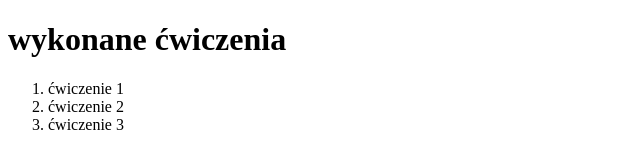
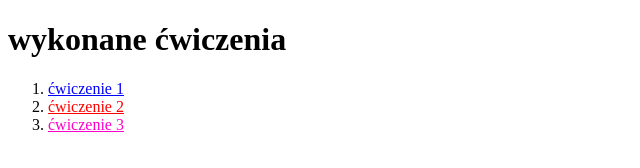
Before and after one commit to mbednarczyk5/Wprowadzenie-do-aplikacji-internetowych, a plain HTML site: page lab1/index.html in a window 1280 px wide. Shown: the whole page, without its empty margins (0-640 px from the left). Drawn offline with Linux system fonts and the light colour scheme.

Commit message:
modify index.html

```diff
--- a/lab1/index.html
+++ b/lab1/index.html
@@ -16,9 +16,9 @@
  <body>
     <h1>wykonane ćwiczenia</h1>
     <ol>
-    <li>ćwiczenie 1</li>
-    <li>ćwiczenie 2</li>
-    <li>ćwiczenie 3</li>
+    <li><a href="cw1.html" id="a">ćwiczenie 1</a></li>
+    <li><a href="cw2.html" id="b">ćwiczenie 2</a></li>
+    <li><a href="cw3.html" id="c">ćwiczenie 3</a></li>
     </ol>
 </body>
 </html>
--- a/lab1/style.css
+++ b/lab1/style.css
@@ -1,3 +1,12 @@
 #autor{
     color:aqua
 }
+#a{
+    color:blue
+}
+#b{
+    color:rgb(255, 0, 0)
+}
+#c{
+    color:rgb(255, 0, 204)
+}
```
